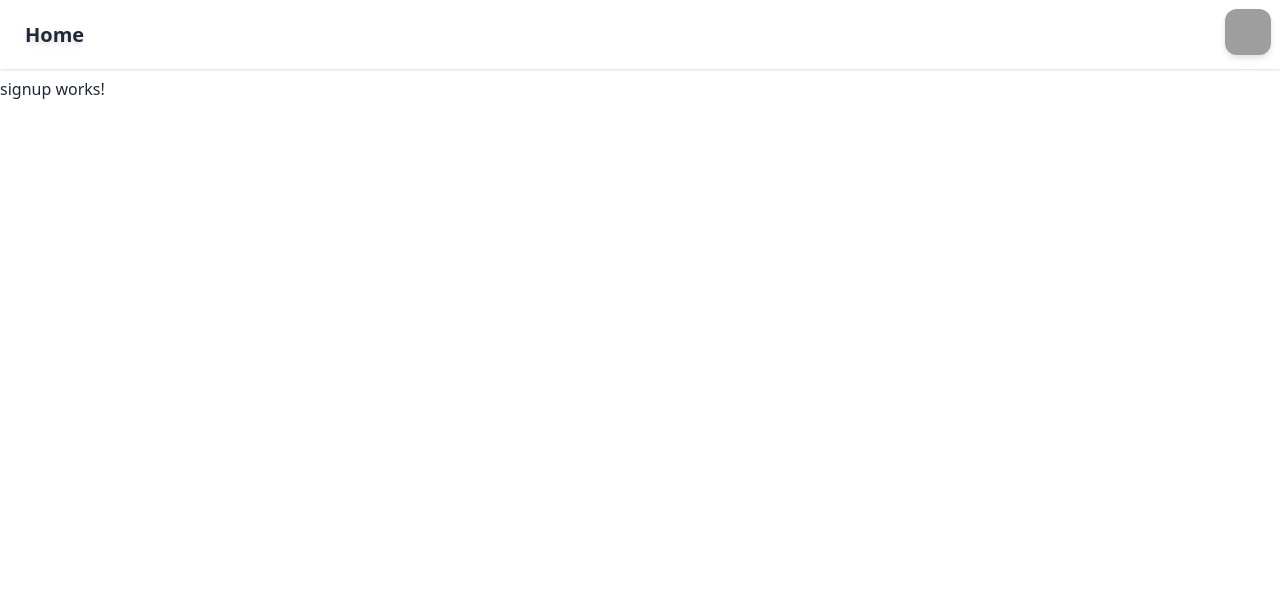
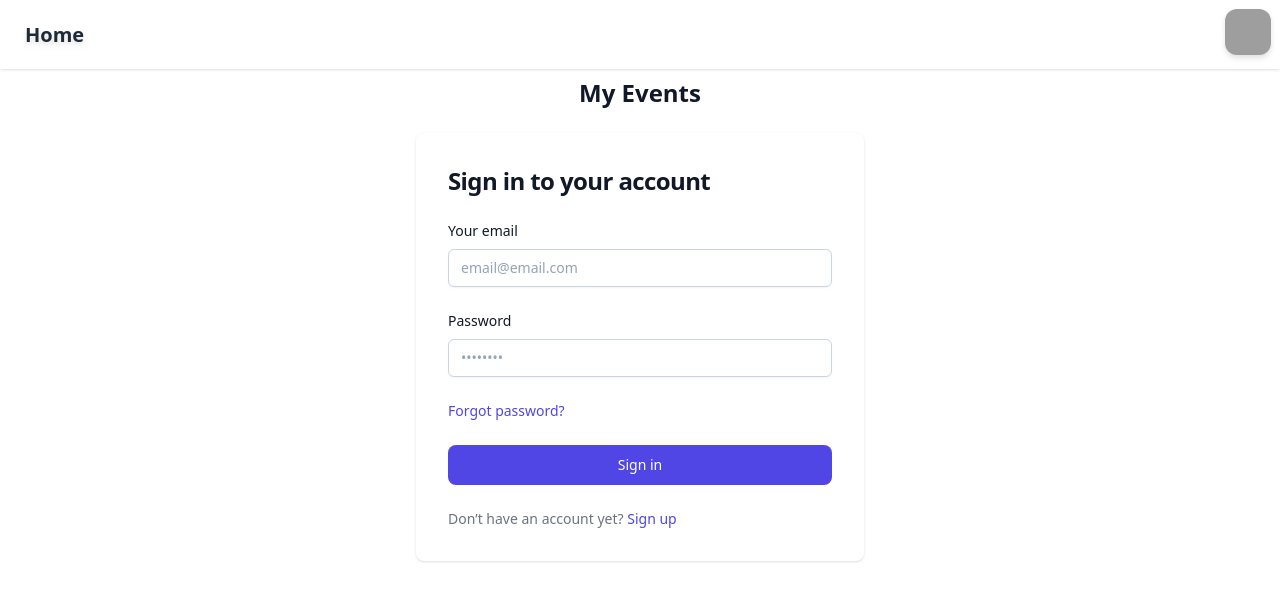
Before and after one commit to porfirioR/my-savings, an Angular app in the folder spa/: page /signup in a window 1280 px wide. Shown: the top 600 px of the page. Built offline with nearby package versions, Linux system fonts and the light colour scheme; grey boxes are pictures that could not be loaded.

Commit message:
login models

```diff
--- a/spa/src/app/components/login/login.component.html
+++ b/spa/src/app/components/login/login.component.html
@@ -7,7 +7,7 @@
       <h1 class="text-xl font-bold leading-tight tracking-tight text-gray-900 md:text-2xl dark:text-white">
         Sign in to your account
       </h1>
-      <form class="space-y-4 md:space-y-6" (submit)="save()" [formGroup]="formGroup">
+      <form class="space-y-4 md:space-y-6" (submit)="loginUser()" [formGroup]="formGroup">
         <article>
           <label for="email" class="block mb-2 text-sm font-medium text-gray-900 dark:text-white">
             Your email
--- a/spa/src/app/components/login/login.component.ts
+++ b/spa/src/app/components/login/login.component.ts
@@ -30,7 +30,7 @@ export class LoginComponent implements OnInit {
   ngOnInit(): void {
   }
 
-  protected save = (): void => {
+  protected loginUser = (): void => {
     if (!this.formGroup.valid) {
       return
     }
--- a/spa/src/app/components/signup/signup.component.html
+++ b/spa/src/app/components/signup/signup.component.html
@@ -1,3 +1,63 @@
-<p>
-  signup works!
-</p>
+<section class="flex flex-col items-center justify-center px-6 py-8 mx-auto lg:py-0">
+  <a href="#" class="flex items-center mb-6 text-2xl font-semibold text-gray-900 dark:text-white">
+    My Events
+  </a>
+  <div class="w-full bg-white rounded-lg shadow dark:border md:mt-0 sm:max-w-md xl:p-0 dark:bg-gray-800 dark:border-gray-700">
+    <main class="p-6 space-y-4 md:space-y-6 sm:p-8">
+      <h1 class="text-xl font-bold leading-tight tracking-tight text-gray-900 md:text-2xl dark:text-white">
+        Sign in to your account
+      </h1>
+      <form class="space-y-4 md:space-y-6" (submit)="save()" [formGroup]="formGroup">
+        <article>
+          <label for="email" class="block mb-2 text-sm font-medium text-gray-900 dark:text-white">
+            Your email
+          </label>
+          <input
+            formControlName="email"
+            type="email"
+            name="email"
+            id="email"
+            autocomplete="email"
+            class="px-3 py-2 bg-white border shadow-sm border-slate-300 placeholder-slate-400 disabled:bg-slate-50 disabled:text-slate-500 disabled:border-slate-200 focus:outline-none focus:border-indigo-500 focus:ring-indigo-500 block w-full rounded-md sm:text-sm focus:ring-1 invalid:border-pink-500 invalid:text-pink-600 focus:invalid:border-pink-500 focus:invalid:ring-pink-500 disabled:shadow-none"
+            placeholder="email@email.com"
+          >
+        </article>
+        <article>
+          <label for="password" class="block mb-2 text-sm font-medium text-gray-900 dark:text-white">
+            Password
+          </label>
+          <input
+            formControlName="password"
+            type="password"
+            name="password"
+            id="password"
+            placeholder="••••••••"
+            autocomplete="current-password"
+            class="px-3 py-2 bg-white border shadow-sm border-slate-300 placeholder-slate-400 disabled:bg-slate-50 disabled:text-slate-500 disabled:border-slate-200 focus:outline-none focus:border-indigo-500 focus:ring-indigo-500 block w-full rounded-md sm:text-sm focus:ring-1 invalid:border-pink-500 invalid:text-pink-600 focus:invalid:border-pink-500 focus:invalid:ring-pink-500 disabled:shadow-none"
+          />
+        </article>
+        <article class="flex items-center justify-between">
+          <a
+            href="#"
+            [routerLink]="['/forgot-password']"
+            class="text-sm font-medium text-indigo-600 hover:underline dark:text-indigo-500">
+            Forgot password?
+          </a>
+        </article>
+        <button type="submit"
+          class="w-full text-white bg-indigo-600 hover:bg-indigo-700 focus:ring-4 focus:outline-none focus:ring-indigo-300 font-medium rounded-lg text-sm px-5 py-2.5 text-center dark:bg-indigo-600 dark:hover:bg-indigo-700 dark:focus:ring-indigo-800"
+        >
+          Sign in
+        </button>
+        <p class="text-sm font-light text-gray-500 dark:text-gray-400">
+          Don’t have an account yet?
+          <a class="font-medium text-indigo-600 hover:underline dark:text-indigo-500"
+            [routerLink]="['/signup']"
+          >
+            Sign up
+          </a>
+        </p>
+      </form>
+    </main>
+  </div>
+</section>
--- a/spa/src/app/components/signup/signup.component.ts
+++ b/spa/src/app/components/signup/signup.component.ts
@@ -1,17 +1,46 @@
 import { Component, OnInit } from '@angular/core';
+import { FormControl, FormGroup, ReactiveFormsModule, Validators } from '@angular/forms';
+import { Router, RouterModule } from '@angular/router';
+import { LoginFormGroup } from '../../models/forms';
+import { CreateUserApiRequest } from '../../models/api';
+import { UserApiService } from '../../services/user-api.service';
 
 @Component({
   selector: 'app-signup',
   templateUrl: './signup.component.html',
   styleUrls: ['./signup.component.css'],
   standalone: true,
-  imports: []
+  imports: [
+    RouterModule,
+    ReactiveFormsModule,
+  ]
 })
 export class SignupComponent implements OnInit {
+  protected formGroup: FormGroup<LoginFormGroup>
 
-  constructor() { }
+  constructor(
+    private readonly router: Router,
+    private readonly userApiService: UserApiService
+  ) {
+    this.formGroup = new FormGroup<LoginFormGroup>({
+      email: new FormControl(null, [Validators.required, Validators.email]),
+      password: new FormControl(null, [Validators.required, Validators.minLength(5), Validators.maxLength(10)])
+    })
+  }
 
   ngOnInit() {
   }
 
+  protected save = (): void => {
+    if (!this.formGroup.valid) {
+      return
+    }
+    const request: CreateUserApiRequest = new CreateUserApiRequest(this.formGroup.value.email!, this.formGroup.value.password!)
+    this.userApiService.createUser(request).subscribe({
+      next: (user) => {
+        //todo set to local storage
+        this.router.navigate([''])
+      }
+    })
+  }
 }
--- a/spa/src/app/models/api/create-user-api-request.ts
+++ b/spa/src/app/models/api/create-user-api-request.ts
@@ -1,6 +1,10 @@
-export class CreateUserApiRequest {
+import { LoginUserApiRequest } from "./login-user-api-request copy";
+
+export class CreateUserApiRequest extends LoginUserApiRequest {
   constructor(
-    public email: string,
-    public password: string
-  ) { }
+    email: string,
+    password: string
+  ) {
+    super(email, password)
+  }
 }
--- /dev/null
+++ b/spa/src/app/models/api/login-user-api-request.ts
@@ -0,0 +1,6 @@
+export class LoginUserApiRequest {
+  constructor(
+    public email: string,
+    public password: string
+  ) { }
+}
--- a/spa/src/app/services/user-api.service.ts
+++ b/spa/src/app/services/user-api.service.ts
@@ -26,6 +26,10 @@ export class UserApiService {
     return this.httpClient.post<UserApiModel>(this.url, request)
   }
 
+  public loginUser = (request: CreateUserApiRequest): Observable<UserApiModel> => {
+    return this.httpClient.post<UserApiModel>(this.url, request)
+  }
+
   public getUserInformation = (userId: number): Observable<unknown> => {
     return this.httpClient.get<unknown>(`${this.url}/user-information/${userId}`)
   }
```
